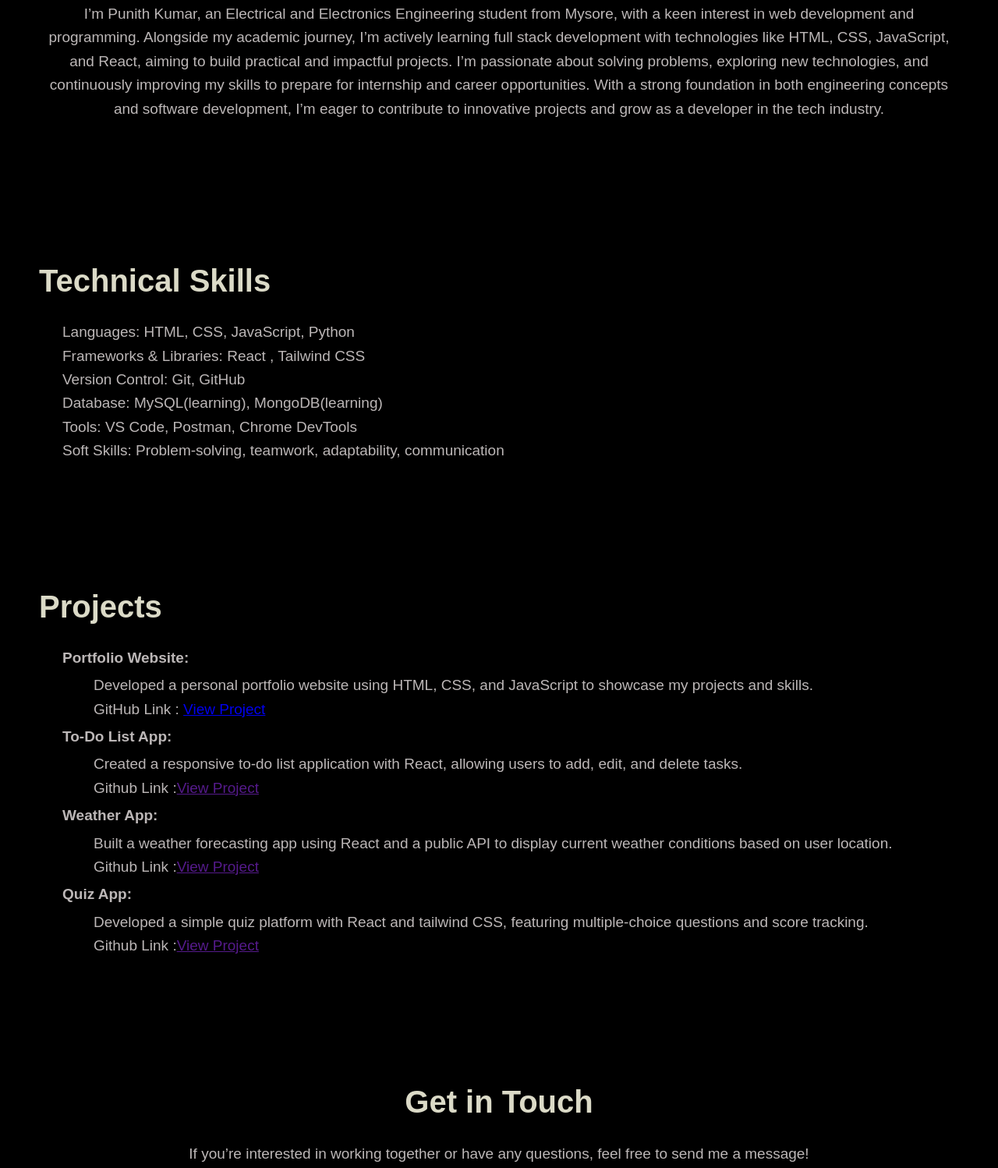
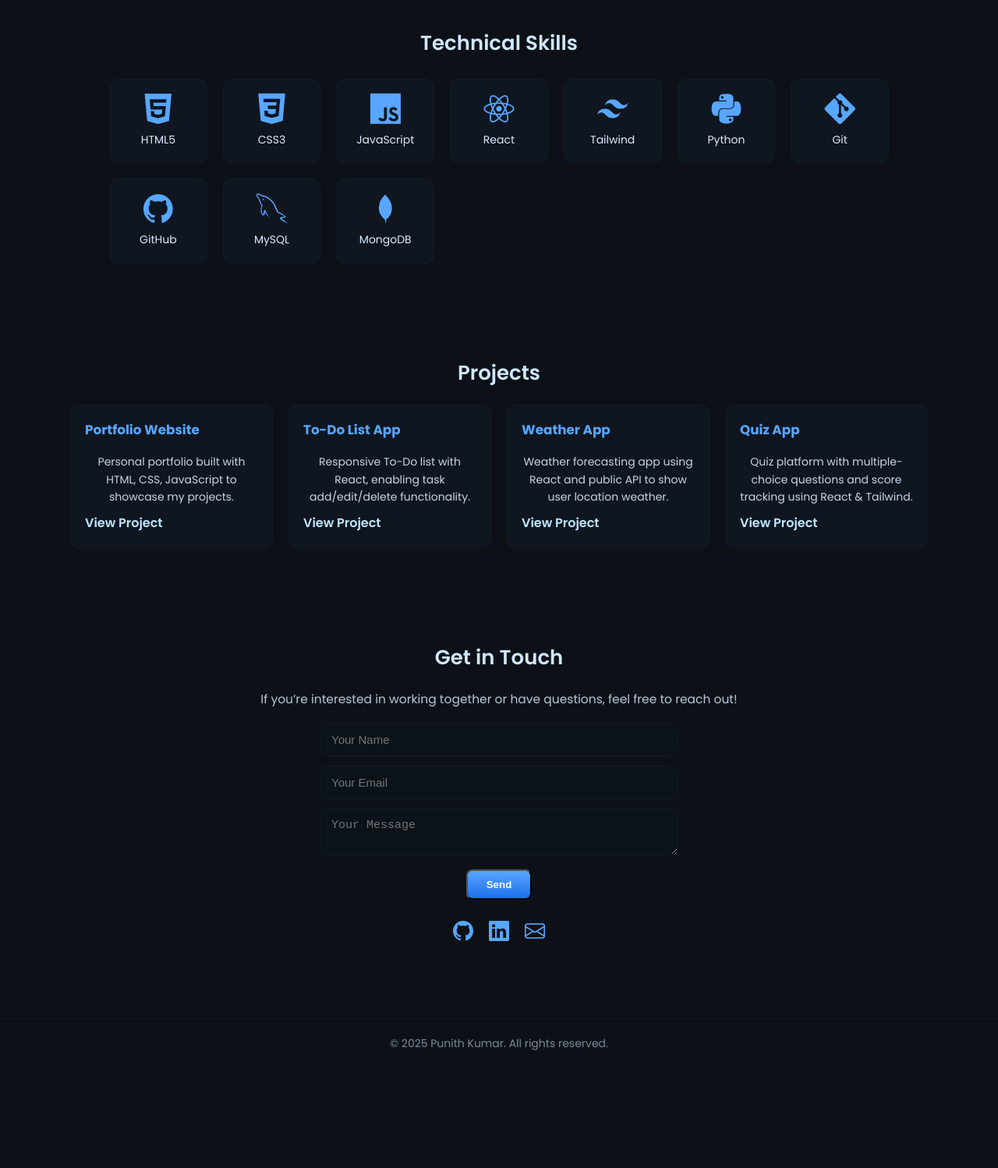
Before and after one commit to punith82/Punith-s-Portfolio, a plain HTML site: page index.html in a window 1280 px wide. Shown: the part 828-2326 px from the top of the page at 78% size. After the commit the page ends 2197 px from the top, so only its background shows below. Drawn offline with nearby package versions, Linux system fonts and the light colour scheme.

Commit message:
second commit

```diff
--- a/index.html
+++ b/index.html
@@ -3,146 +3,187 @@
   <head>
     <meta charset="UTF-8" />
     <meta name="viewport" content="width=device-width, initial-scale=1.0" />
-    <title>Punith's Portfolio</title>
-    <link rel="stylesheet" href="style.css" />
+    <title>Punith Kumar Portfolio</title>
+    <!-- Google Font -->
+    <link
+      href="https://fonts.googleapis.com/css2?family=Poppins:wght@300;400;600;700&display=swap"
+      rel="stylesheet"
+    />
+    <!-- Devicons for skills -->
+    <link
+      rel="stylesheet"
+      href="https://cdn.jsdelivr.net/gh/devicons/devicon@latest/devicon.min.css"
+    />
+    <!-- Bootstrap Icons -->
     <link
       rel="stylesheet"
       href="https://cdn.jsdelivr.net/npm/bootstrap-icons@1.13.1/font/bootstrap-icons.min.css"
     />
+    <link rel="stylesheet" href="style.css" />
   </head>
   <body>
-    <div>
+    <!-- NAVBAR -->
     <nav class="navbar">
-        <h1 style="left: 0">Hello there,</h1>
-        <a id="about">About Me</a>
-        <a id="skills">Skills</a>
-        <a id="projects">Projects</a>
-        <a id="getintouch">Get in touch</a>
+      <div class="nav-brand">Punith Kumar R</div>
+      <div class="hamburger" id="hamburger">
+        <span></span>
+        <span></span>
+        <span></span>
+      </div>
+      <div class="nav-links" id="nav-links">
+        <a href="#about-section">About Me</a>
+        <a href="#skills-section">Skills</a>
+        <a href="#projects-section">Projects</a>
+        <a href="#contact-section">Get in Touch</a>
+      </div>
     </nav>
-      <div class="intro">
-        <div>
-          <h2>
-            I'm <b style="color: rgb(211, 211, 193)"> Punith Kumar R</b> ,
-          </h2>
+
+    <!-- HERO / INTRO -->
+    <section class="intro">
+      <div class="intro-text">
+        <h1>I'm <span class="highlight">Punith Kumar R</span></h1>
         <p>
-            A driven full stack developer with expertise in modern web
-            technologies like HTML, CSS, JavaScript, and React. I specialize in
-            crafting seamless, responsive web experiences that combine design
-            and functionality. Constantly learning and embracing new challenges,
-            I aim to build solutions that make a real-world impact.
+          A passionate full stack developer with expertise in HTML, CSS,
+          JavaScript, and React. I build responsive, modern web applications
+          combining design and functionality.
         </p>
-          <!-- <button>Let's get started ></button> -->
+        <a href="#projects-section" class="btn">View My Work</a>
       </div>
-        <div>
-          <img src="./WhatsApp Image 2025-09-15 at 20.21.51.jpeg" alt="" />
+      <div class="intro-img">
+        <img src="./Punith.jpeg" alt="Punith Kumar" />
+      </div>
+    </section>
+
+    <!-- ABOUT -->
+    <section class="about" id="about-section">
+      <h2>About Me</h2>
+      <p>
+        I’m Punith Kumar, an Electrical and Electronics Engineering student from
+        Mysore, actively learning full stack development with HTML, CSS,
+        JavaScript, and React. I enjoy solving problems, exploring new
+        technologies, and building practical projects for real-world impact.
+      </p>
+    </section>
+
+    <!-- SKILLS -->
+    <section class="skills" id="skills-section">
+      <h2>Technical Skills</h2>
+      <div class="skills-grid">
+        <div class="skill-card">
+          <i class="devicon-html5-plain"></i>
+          <p>HTML5</p>
+        </div>
+        <div class="skill-card">
+          <i class="devicon-css3-plain"></i>
+          <p>CSS3</p>
+        </div>
+        <div class="skill-card">
+          <i class="devicon-javascript-plain"></i>
+          <p>JavaScript</p>
+        </div>
+        <div class="skill-card">
+          <i class="devicon-react-original"></i>
+          <p>React</p>
+        </div>
+        <div class="skill-card">
+          <i class="devicon-tailwindcss-plain"></i>
+          <p>Tailwind</p>
+        </div>
+        <div class="skill-card">
+          <i class="devicon-python-plain"></i>
+          <p>Python</p>
+        </div>
+        <div class="skill-card">
+          <i class="devicon-git-plain"></i>
+          <p>Git</p>
+        </div>
+        <div class="skill-card">
+          <i class="devicon-github-original"></i>
+          <p>GitHub</p>
+        </div>
+        <div class="skill-card">
+          <i class="devicon-mysql-plain"></i>
+          <p>MySQL</p>
+        </div>
+        <div class="skill-card">
+          <i class="devicon-mongodb-plain"></i>
+          <p>MongoDB</p>
         </div>
       </div>
-      <div class="about" id = "about-section">
-        <h2>About Me</h2>
+    </section>
+
+    <!-- PROJECTS -->
+    <section class="projects" id="projects-section">
+      <h2>Projects</h2>
+      <div class="project-grid">
+        <div class="project-card">
+          <h3>Portfolio Website</h3>
           <p>
-          I’m Punith Kumar, an Electrical and Electronics Engineering student
-          from Mysore, with a keen interest in web development and programming.
-          Alongside my academic journey, I’m actively learning full stack
-          development with technologies like HTML, CSS, JavaScript, and React,
-          aiming to build practical and impactful projects. I’m passionate about
-          solving problems, exploring new technologies, and continuously
-          improving my skills to prepare for internship and career
-          opportunities. With a strong foundation in both engineering concepts
-          and software development, I’m eager to contribute to innovative
-          projects and grow as a developer in the tech industry.
+            Personal portfolio built with HTML, CSS, JavaScript to showcase my
+            projects.
           </p>
+          <a href="https://github.com/punith82" target="_blank">View Project</a>
         </div>
-      <div class="skills" id="skills-section">
-        <h2>Technical Skills</h2>
-        <ul>
-          <li>Languages: HTML, CSS, JavaScript, Python</li>
-          <li>Frameworks & Libraries: React , Tailwind CSS</li>
-          <li>Version Control: Git, GitHub</li>
-          <li>Database: MySQL(learning), MongoDB(learning)</li>
-          <li>Tools: VS Code, Postman, Chrome DevTools</li>
-          <li>
-            Soft Skills: Problem-solving, teamwork, adaptability, communication
-          </li>
-        </ul>
+        <div class="project-card">
+          <h3>To-Do List App</h3>
+          <p>
+            Responsive To-Do list with React, enabling task add/edit/delete
+            functionality.
+          </p>
+          <a href="#">View Project</a>
         </div>
-      <div class="projects" id="projects-section">
-        <h2>Projects</h2>
-        <ul>
-          <li>
-            <b>Portfolio Website:</b> <br />
-            <div class="details">
-              Developed a personal portfolio website using HTML, CSS, and
-              JavaScript to showcase my projects and skills. <br />GitHub Link :
-              <a href="https://github.com/punith82" target="_blank">
-                View Project</a
-              >
+        <div class="project-card">
+          <h3>Weather App</h3>
+          <p>
+            Weather forecasting app using React and public API to show user
+            location weather.
+          </p>
+          <a href="#">View Project</a>
         </div>
-          </li>
+        <div class="project-card">
+          <h3>Quiz App</h3>
+          <p>
+            Quiz platform with multiple-choice questions and score tracking
+            using React & Tailwind.
+          </p>
+          <a href="#">View Project</a>
+        </div>
+      </div>
+    </section>
 
-          <li>
-            <b>To-Do List App:</b> <br />
-            <div class="details">
-              Created a responsive to-do list application with React, allowing
-              users to add, edit, and delete tasks.<br />
-              Github Link :<a href="">View Project</a>
-            </div>
-          </li>
-          <li>
-            <b>Weather App:</b> <br />
-            <div class="details">
-              Built a weather forecasting app using React and a public API to
-              display current weather conditions based on user location.<br />Github
-              Link :<a href="">View Project</a>
-            </div>
-          </li>
-          <li>
-            <b>Quiz App:</b> <br />
-            <div class="details">
-              Developed a simple quiz platform with React and tailwind CSS,
-              featuring multiple-choice questions and score tracking.<br />Github
-              Link :<a href="">View Project</a>
-            </div>
-          </li>
-        </ul>
-      </div>
-      <section class="contact" id="getintouch-section">
+    <!-- CONTACT -->
+    <section class="contact" id="contact-section">
       <h2>Get in Touch</h2>
       <p>
-          If you’re interested in working together or have any questions, feel
-          free to send me a message!
+        If you’re interested in working together or have questions, feel free to
+        reach out!
       </p>
       <form>
         <input type="text" placeholder="Your Name" required />
         <input type="email" placeholder="Your Email" required />
         <textarea placeholder="Your Message"></textarea>
-          <button type="submit" class="submit">Send</button>
+        <button type="submit" class="btn">Send</button>
       </form>
-        <p>Or connect with me on:</p>
-        <ul class="social-links">
-          <li>
+      <div class="social-links">
         <a href="https://github.com/punith82" target="_blank"
           ><i class="bi bi-github"></i
         ></a>
-          </li>
-          <li>
         <a
           href="https://linkedin.com/in/punith-kumar-r-1ba48b326"
           target="_blank"
           ><i class="bi bi-linkedin"></i
         ></a>
-          </li>
-          <li>
-            <a href="mailto:your-email@example.com"></a>
-              <i class="bi bi-envelope"></i
+        <a href="mailto:punithkumar18a@gmail.com"
+          ><i class="bi bi-envelope"></i
         ></a>
-          </li>
-        </ul>
+      </div>
     </section>
 
+    <!-- FOOTER -->
     <footer>
       <p>&copy; 2025 Punith Kumar. All rights reserved.</p>
     </footer>
-    </div>
+
     <script src="script.js"></script>
   </body>
 </html>
--- a/script.js
+++ b/script.js
@@ -1,30 +1,28 @@
-addEventListener("DOMContentLoaded", () => {
-  const about = document.getElementById("about");
-  const projects = document.getElementById("projects");
-  const skills = document.getElementById("skills");
-  const getintouch = document.getElementById("getintouch");
+// Hamburger toggle
+const hamburger = document.getElementById("hamburger");
+const navLinks = document.getElementById("nav-links");
+hamburger.addEventListener("click", () => {
+  navLinks.classList.toggle("active");
+  hamburger.classList.toggle("open");
+});
 
-  about.addEventListener("click", () => {
-    document
-      .getElementById("about-section")
-      .scrollIntoView({ behavior: "smooth" });
-  });
-
-  projects.addEventListener("click", () => {
-    document
-      .getElementById("projects-section")
-      .scrollIntoView({ behavior: "smooth" });
-  });
-
-  skills.addEventListener("click", () => {
-    document
-      .getElementById("skills-section")
-      .scrollIntoView({ behavior: "smooth" });
-  });
-
-  getintouch.addEventListener("click", () => {
-    document
-      .getElementById("getintouch-section")
-      .scrollIntoView({ behavior: "smooth" });
+// Smooth scroll for nav links
+document.querySelectorAll(".nav-links a").forEach((link) => {
+  link.addEventListener("click", (e) => {
+    e.preventDefault();
+    const target = document.querySelector(link.getAttribute("href"));
+    target.scrollIntoView({ behavior: "smooth" });
+    if (navLinks.classList.contains("active")) {
+      navLinks.classList.remove("active");
+      hamburger.classList.remove("open");
+    }
   });
 });
+
+// Contact form alert
+const form = document.querySelector("form");
+form.addEventListener("submit", (e) => {
+  e.preventDefault();
+  alert("Message sent! I will get back to you soon.");
+  form.reset();
+});
--- a/style.css
+++ b/style.css
@@ -1,150 +1,298 @@
-/* Reset and basics */
-body {
-  font-family: Arial, sans-serif;
+/* ---------- Global Reset ---------- */
+* {
   margin: 0;
   padding: 0;
+  box-sizing: border-box;
+}
+body {
+  font-family: "Poppins", sans-serif;
+  background: #0d1117;
+  color: #e6edf3;
   line-height: 1.6;
-  background-color: black;
-  color: white;
+}
+section {
+  padding: 60px 6%;
 }
 
+/* ---------- Navbar ---------- */
 .navbar {
-  padding: 10px 20px 0px 20px;
-  display: flex;
-  flex-direction: row;
-  justify-content: space-between;
-  align-items: center;
-  box-shadow: bisque 0px 0px 10px 0px;
-}
-.navbar a {
-  color: rgb(211, 211, 193);
-  font-size: 20px;
-  text-decoration: none;
-  margin: 0 10px;
-}
-.navbar a:hover {
-  color: white;
-  text-decoration: dotted;
-}
-.intro {
-  margin-top: 20px;
   display: flex;
   justify-content: space-between;
   align-items: center;
-  padding: 50px;
+  padding: 14px 6%;
+  background: #0b1015;
+  position: sticky;
+  top: 0;
+  z-index: 999;
+  border-bottom: 1px solid rgba(255, 255, 255, 0.02);
+}
+.nav-brand {
+  color: #cfe8ff;
+  font-weight: 600;
+  font-size: 1.1rem;
+}
+.nav-links {
+  display: flex;
+  gap: 18px;
+  align-items: center;
+  transition: max-height 0.3s ease;
+}
+.nav-links a {
+  color: #cfe8ff;
+  text-decoration: none;
+  padding: 8px 10px;
+  border-radius: 6px;
+  transition: 0.2s;
+  font-weight: 500;
+}
+.nav-links a:hover {
+  color: #58a6ff;
+  background: rgba(88, 166, 255, 0.04);
+  transform: translateY(-2px);
+}
+
+/* Hamburger */
+.hamburger {
+  display: none;
+  flex-direction: column;
+  gap: 4px;
+  cursor: pointer;
+}
+.hamburger span {
+  height: 3px;
+  width: 25px;
+  background: #cfe8ff;
+  border-radius: 2px;
+  transition: 0.3s;
+}
+
+/* Hamburger open animation */
+.hamburger.open span:nth-child(1) {
+  transform: rotate(45deg) translate(5px, 5px);
+}
+.hamburger.open span:nth-child(2) {
+  opacity: 0;
+}
+.hamburger.open span:nth-child(3) {
+  transform: rotate(-45deg) translate(5px, -5px);
+}
+
+/* ---------- Intro ---------- */
+.intro {
+  display: flex;
+  align-items: center;
+  justify-content: space-between;
   gap: 50px;
+  flex-wrap: wrap;
+  padding: 72px 6%;
 }
-img {
-  width: 400px;
-  height: auto;
+.intro-text {
+  max-width: 700px;
+}
+.intro-text h1 {
+  font-size: 28px;
+  font-weight: 600;
+  color: #e9f2ff;
+  margin-bottom: 6px;
+}
+.intro-text .highlight {
+  color: #58a6ff;
+}
+.intro-text p {
+  font-size: 16.5px;
+  color: #c9d6e6;
+  margin-bottom: 18px;
+  max-width: 60ch;
+}
+.btn {
+  display: inline-block;
+  background: linear-gradient(180deg, #58a6ff, #1f6feb);
+  color: #fff;
+  padding: 10px 18px;
+  border-radius: 8px;
+  text-decoration: none;
+  font-weight: 600;
+}
+.intro-img img {
+  width: 350px;
+  height: 350px;
   border-radius: 50%;
+  object-fit: cover;
+  border: 3px solid rgba(88, 166, 255, 0.14);
+  box-shadow: 0 18px 40px rgba(2, 6, 23, 0.6);
 }
-h2 {
+
+/* ---------- Headings ---------- */
+section h2 {
+  color: #cfe8ff;
+  text-align: center;
+  font-size: 26px;
+  margin-bottom: 20px;
+  font-weight: 600;
+}
+section p {
+  color: #b9c6d8;
+  font-size: 15.5px;
+  text-align: center;
+}
+
+/* ---------- Skills ---------- */
+.skills-grid {
+  display: grid;
+  grid-template-columns: repeat(auto-fit, minmax(110px, 1fr));
+  gap: 20px;
+  max-width: 1000px;
+  margin: 24px auto 0;
+}
+.skill-card {
+  background: #0f1620;
+  border-radius: 12px;
+  padding: 18px 12px;
+  text-align: center;
+  display: flex;
+  flex-direction: column;
+  gap: 8px;
+  transition: transform 0.22s ease, box-shadow 0.22s ease;
+  border: 1px solid rgba(88, 166, 255, 0.04);
+}
+.skill-card:hover {
+  transform: translateY(-8px);
+  box-shadow: 0 12px 30px rgba(88, 166, 255, 0.06);
+}
+.skill-card i,
+.skill-card img {
   font-size: 40px;
-  margin-bottom: 5px;
+  color: #58a6ff;
+  margin: 0 auto;
 }
-p {
-  color: rgb(188, 183, 183);
-  font-size: 19px;
+.skill-card p {
+  color: #dcecff;
+  font-size: 14px;
+  margin: 0;
+  font-weight: 500;
 }
-button {
-  background-color: green;
-  color: white;
-  padding: 20px 30px;
-  font-size: 20px;
-  border-style: none;
-  border-radius: 5px;
-  font-family: Verdana, Geneva, Tahoma, sans-serif;
+
+/* ---------- Projects ---------- */
+.project-grid {
+  display: grid;
+  grid-template-columns: repeat(auto-fit, minmax(260px, 1fr));
+  gap: 20px;
+  max-width: 1100px;
+  margin: 20px auto 0;
+}
+.project-card {
+  background: #0f1620;
+  border-radius: 12px;
+  padding: 18px;
+  border: 1px solid rgba(255, 255, 255, 0.02);
+  transition: transform 0.22s, box-shadow 0.22s;
+  display: flex;
+  flex-direction: column;
+  gap: 10px;
+}
+.project-card:hover {
+  transform: translateY(-6px);
+  box-shadow: 0 12px 30px rgba(0, 0, 0, 0.6);
+}
+.project-card h3 {
+  color: #58a6ff;
+  font-size: 1.05rem;
+  margin-bottom: 6px;
+}
+.project-card p {
+  color: #c9d6e6;
+  font-size: 14px;
+}
+.project-card a {
+  color: #bfe6ff;
+  text-decoration: none;
+  font-weight: 600;
+  margin-top: auto;
+}
+
+/* ---------- Contact ---------- */
+.contact form {
+  display: flex;
+  flex-direction: column;
+  gap: 12px;
+  align-items: center;
+  margin-top: 18px;
+}
+.contact input,
+.contact textarea {
+  width: 100%;
+  max-width: 460px;
+  padding: 12px 14px;
+  border-radius: 10px;
+  border: 1px solid rgba(255, 255, 255, 0.03);
+  background: #0b1218;
+  color: #e6edf3;
+  font-size: 15px;
+  resize: vertical;
+}
+.contact input:focus,
+.contact textarea:focus {
+  outline: none;
+  border-color: #58a6ff;
+}
+.contact .btn {
+  width: fit-content;
+  padding: 10px 24px;
+  margin-top: 6px;
+}
+.social-links {
+  display: flex;
+  justify-content: center;
+  gap: 20px;
   margin-top: 20px;
 }
-button:hover {
-  background-color: darkgreen;
-  cursor: pointer;
+.social-links i {
+  font-size: 26px;
+  color: #58a6ff;
+  transition: 0.2s;
 }
+.social-links i:hover {
+  color: #1f6feb;
+}
+
+/* ---------- Footer ---------- */
 footer {
   text-align: center;
   padding: 20px;
-
-  color: gray;
-  bottom: 15px;
-}
-.about {
-  padding: 50px;
-}
-.skills {
-  padding: 50px;
-  margin-top: 20px;
-}
-.skills ul {
-  list-style-type: circle;
-  padding-left: 30px;
-  color: rgb(188, 183, 183);
-  font-size: 19px;
-}
-.projects {
-  padding: 50px;
-}
-.projects ul {
-  list-style-type: circle;
-  padding-left: 30px;
-  color: rgb(188, 183, 183);
-  font-size: 19px;
-}
-.details {
-  padding-left: 40px;
-  margin-top: 5px;
-  margin-bottom: 5px;
-}
-.contact {
-  padding: 50px;
-}
-.contact h2,
-p {
-  margin-bottom: 20px;
-  text-align: center;
-}
-form {
-  display: flex;
-  flex-direction: column;
-  justify-content: center;
-  align-items: center;
-  gap: 20px;
+  color: #7c8a99;
+  font-size: 14px;
+  border-top: 1px solid rgba(255, 255, 255, 0.03);
+  margin-top: 30px;
 }
 
-input,
-textarea {
-  width: 300px;
-  padding: 10px;
-  border: 1px solid #ccc;
-  border-radius: 5px;
-  font-size: 16px;
-  background-color: black;
-  color: white;
+/* ---------- Responsive ---------- */
+@media (max-width: 768px) {
+  .hamburger {
+    display: flex;
+  }
+  .nav-links {
+    position: absolute;
+    top: 60px;
+    left: 0;
+    right: 0;
+    flex-direction: column;
+    background: #0b1015;
+    max-height: 0;
+    overflow: hidden;
+    gap: 10px;
+    padding: 0;
+    transition: max-height 0.25s ease;
+  }
+  .nav-links.active {
+    max-height: 240px;
+    padding: 12px 0;
+  }
+  .intro {
+    flex-direction: column-reverse;
+    text-align: center;
+  }
+  .intro-img img {
+    width: 270px;
+    height: 270px;
+  }
 }
-input:focus,
-textarea:focus {
-  border-color: green;
-  outline: none;
-}
-.submit {
-  color: white;
-  background-color: green;
-  padding: 10px 20px;
-}
-.social-links {
-  text-align: center;
-  margin-top: 20px;
-  display: flex;
-  justify-content: center;
-  gap: 20px;
-}
-li {
-  list-style: none;
-}
-i {
-  color: white;
-  font-size: 30px;
-}
-h2 {
-  color: rgb(219, 218, 199);
-}
```
Also changed, not shown: Punith.jpeg (renamed from WhatsApp Image 2025-09-15 at 20.21.51.jpeg). Lines whose indentation alone changed are shown as unchanged.
